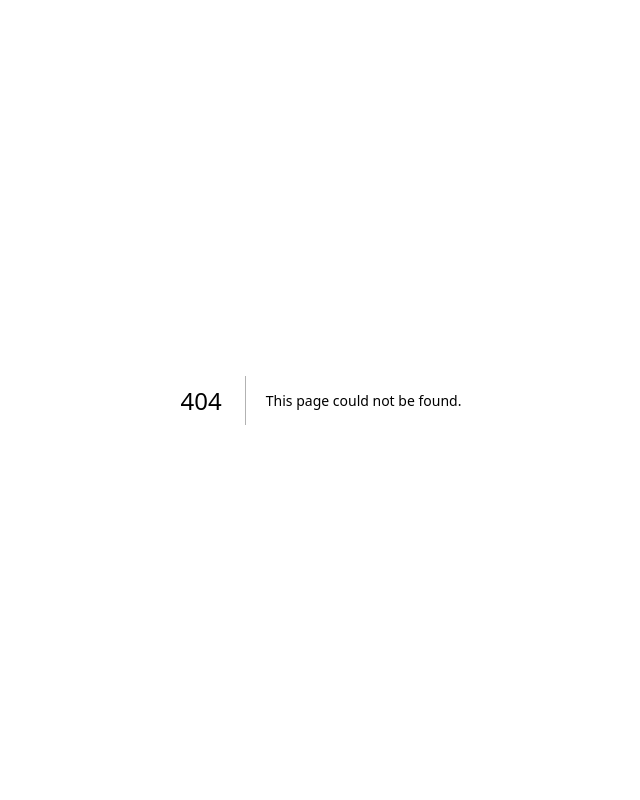
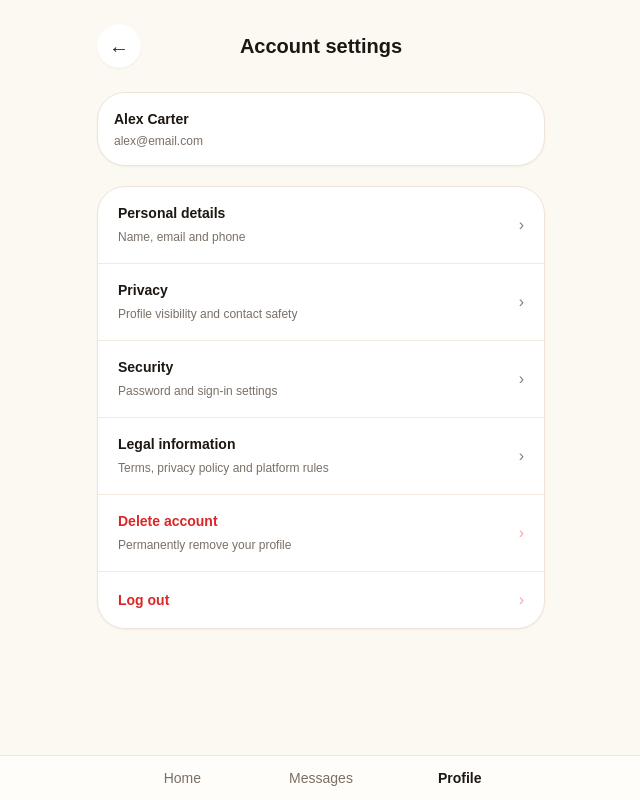
Before and after one commit to bellasalon4u-source/mapbookapp, a Next.js app: page /profile/settings in a window 1280 px wide. Before the commit this address had no page. Shown: the whole page, without its empty margins (319-959 px from the left). Built offline with nearby package versions, Linux system fonts and the light colour scheme.

Commit message:
feat: add account settings page for profile

```diff
--- /dev/null
+++ b/app/profile/settings/page.tsx
@@ -0,0 +1,251 @@
+'use client';
+
+import { useEffect, useMemo, useState } from 'react';
+import { useRouter } from 'next/navigation';
+import BottomNav from '../../../components/common/BottomNav';
+import { getSavedLanguage, type AppLanguage } from '../../../services/i18n';
+import { getUserProfile, subscribeToUserProfile, type UserProfile } from '../../services/userProfileStore';
+
+const settingsTexts = {
+  EN: {
+    title: 'Account settings',
+    personal: 'Personal details',
+    personalSub: 'Name, email and phone',
+    privacy: 'Privacy',
+    privacySub: 'Profile visibility and contact safety',
+    security: 'Security',
+    securitySub: 'Password and sign-in settings',
+    legal: 'Legal information',
+    legalSub: 'Terms, privacy policy and platform rules',
+    deleteAccount: 'Delete account',
+    deleteAccountSub: 'Permanently remove your profile',
+    logout: 'Log out',
+  },
+  ES: {
+    title: 'Configuración de la cuenta',
+    personal: 'Datos personales',
+    personalSub: 'Nombre, email y teléfono',
+    privacy: 'Privacidad',
+    privacySub: 'Visibilidad del perfil y seguridad del contacto',
+    security: 'Seguridad',
+    securitySub: 'Contraseña y acceso',
+    legal: 'Información legal',
+    legalSub: 'Términos, privacidad y reglas de la plataforma',
+    deleteAccount: 'Eliminar cuenta',
+    deleteAccountSub: 'Eliminar permanentemente tu perfil',
+    logout: 'Cerrar sesión',
+  },
+  RU: {
+    title: 'Настройки аккаунта',
+    personal: 'Личные данные',
+    personalSub: 'Имя, email и телефон',
+    privacy: 'Приватность',
+    privacySub: 'Видимость профиля и безопасность контактов',
+    security: 'Безопасность',
+    securitySub: 'Пароль и вход в аккаунт',
+    legal: 'Юридическая информация',
+    legalSub: 'Условия, приватность и правила платформы',
+    deleteAccount: 'Удалить аккаунт',
+    deleteAccountSub: 'Полностью удалить ваш профиль',
+    logout: 'Выйти из аккаунта',
+  },
+  CZ: {
+    title: 'Nastavení účtu',
+    personal: 'Osobní údaje',
+    personalSub: 'Jméno, email a telefon',
+    privacy: 'Soukromí',
+    privacySub: 'Viditelnost profilu a bezpečnost kontaktu',
+    security: 'Zabezpečení',
+    securitySub: 'Heslo a přihlášení',
+    legal: 'Právní informace',
+    legalSub: 'Podmínky, soukromí a pravidla platformy',
+    deleteAccount: 'Smazat účet',
+    deleteAccountSub: 'Trvale odstranit váš profil',
+    logout: 'Odhlásit se',
+  },
+  DE: {
+    title: 'Kontoeinstellungen',
+    personal: 'Persönliche Daten',
+    personalSub: 'Name, E-Mail und Telefon',
+    privacy: 'Datenschutz',
+    privacySub: 'Profilsichtbarkeit und Kontaktsicherheit',
+    security: 'Sicherheit',
+    securitySub: 'Passwort und Anmeldung',
+    legal: 'Rechtliche Informationen',
+    legalSub: 'AGB, Datenschutz und Plattformregeln',
+    deleteAccount: 'Konto löschen',
+    deleteAccountSub: 'Dein Profil dauerhaft löschen',
+    logout: 'Abmelden',
+  },
+  PL: {
+    title: 'Ustawienia konta',
+    personal: 'Dane osobowe',
+    personalSub: 'Imię, email i telefon',
+    privacy: 'Prywatność',
+    privacySub: 'Widoczność profilu i bezpieczeństwo kontaktu',
+    security: 'Bezpieczeństwo',
+    securitySub: 'Hasło i logowanie',
+    legal: 'Informacje prawne',
+    legalSub: 'Warunki, prywatność i zasady platformy',
+    deleteAccount: 'Usuń konto',
+    deleteAccountSub: 'Trwale usuń swój profil',
+    logout: 'Wyloguj się',
+  },
+} as const;
+
+type SettingsItem = {
+  id: string;
+  title: string;
+  subtitle: string;
+  danger?: boolean;
+  onClick: () => void;
+};
+
+export default function AccountSettingsPage() {
+  const router = useRouter();
+
+  const [language, setLanguage] = useState<AppLanguage>('EN');
+  const [profile, setProfile] = useState<UserProfile>(getUserProfile());
+
+  useEffect(() => {
+    const syncLanguage = () => {
+      setLanguage(getSavedLanguage());
+    };
+
+    const syncProfile = () => {
+      setProfile(getUserProfile());
+    };
+
+    syncLanguage();
+    syncProfile();
+
+    window.addEventListener('focus', syncLanguage);
+    const unsubProfile = subscribeToUserProfile(syncProfile);
+
+    return () => {
+      window.removeEventListener('focus', syncLanguage);
+      unsubProfile();
+    };
+  }, []);
+
+  const text = useMemo(
+    () => settingsTexts[language as keyof typeof settingsTexts] || settingsTexts.EN,
+    [language]
+  );
+
+  const items = useMemo<SettingsItem[]>(
+    () => [
+      {
+        id: 'personal',
+        title: text.personal,
+        subtitle: text.personalSub,
+        onClick: () => router.push('/profile/edit'),
+      },
+      {
+        id: 'privacy',
+        title: text.privacy,
+        subtitle: text.privacySub,
+        onClick: () => alert(profile.isVerified ? 'Privacy settings coming soon' : 'Privacy settings'),
+      },
+      {
+        id: 'security',
+        title: text.security,
+        subtitle: text.securitySub,
+        onClick: () => alert('Security settings coming soon'),
+      },
+      {
+        id: 'legal',
+        title: text.legal,
+        subtitle: text.legalSub,
+        onClick: () => alert('Legal information coming soon'),
+      },
+      {
+        id: 'delete',
+        title: text.deleteAccount,
+        subtitle: text.deleteAccountSub,
+        danger: true,
+        onClick: () => alert('Delete account flow coming soon'),
+      },
+      {
+        id: 'logout',
+        title: text.logout,
+        subtitle: '',
+        danger: true,
+        onClick: () => router.push('/'),
+      },
+    ],
+    [
+      profile.isVerified,
+      router,
+      text.deleteAccount,
+      text.deleteAccountSub,
+      text.legal,
+      text.legalSub,
+      text.logout,
+      text.personal,
+      text.personalSub,
+      text.privacy,
+      text.privacySub,
+      text.security,
+      text.securitySub,
+    ]
+  );
+
+  return (
+    <main className="min-h-screen bg-[#fcf8f2] px-4 py-6 pb-24">
+      <div className="mx-auto max-w-md">
+        <div className="flex items-center justify-between gap-3">
+          <button
+            type="button"
+            onClick={() => router.back()}
+            className="flex h-11 w-11 items-center justify-center rounded-full bg-white text-xl text-[#241c16] shadow-sm"
+          >
+            ←
+          </button>
+
+          <h1 className="text-xl font-bold text-[#1d1712]">{text.title}</h1>
+
+          <div className="h-11 w-11" />
+        </div>
+
+        <div className="mt-6 rounded-[28px] border border-[#efe4d7] bg-white p-4 shadow-sm">
+          <div className="text-sm font-bold text-[#1d1712]">{profile.fullName}</div>
+          <div className="mt-1 text-xs text-[#7a7065]">{profile.email}</div>
+        </div>
+
+        <div className="mt-5 overflow-hidden rounded-[28px] border border-[#efe4d7] bg-white shadow-sm">
+          {items.map((item, index) => (
+            <button
+              key={item.id}
+              type="button"
+              onClick={item.onClick}
+              className={`flex w-full items-center justify-between gap-3 px-5 py-4 text-left ${
+                index !== 0 ? 'border-t border-[#f3eadf]' : ''
+              }`}
+            >
+              <div className="min-w-0">
+                <div
+                  className={`text-sm font-bold ${
+                    item.danger ? 'text-red-600' : 'text-[#1d1712]'
+                  }`}
+                >
+                  {item.title}
+                </div>
+
+                {item.subtitle ? (
+                  <div className="mt-1 text-xs leading-5 text-[#7a7065]">{item.subtitle}</div>
+                ) : null}
+              </div>
+
+              <span className={`text-base ${item.danger ? 'text-red-300' : 'text-[#8c7d70]'}`}>
+                ›
+              </span>
+            </button>
+          ))}
+        </div>
+      </div>
+
+      <BottomNav active="profile" />
+    </main>
+  );
+}
```
